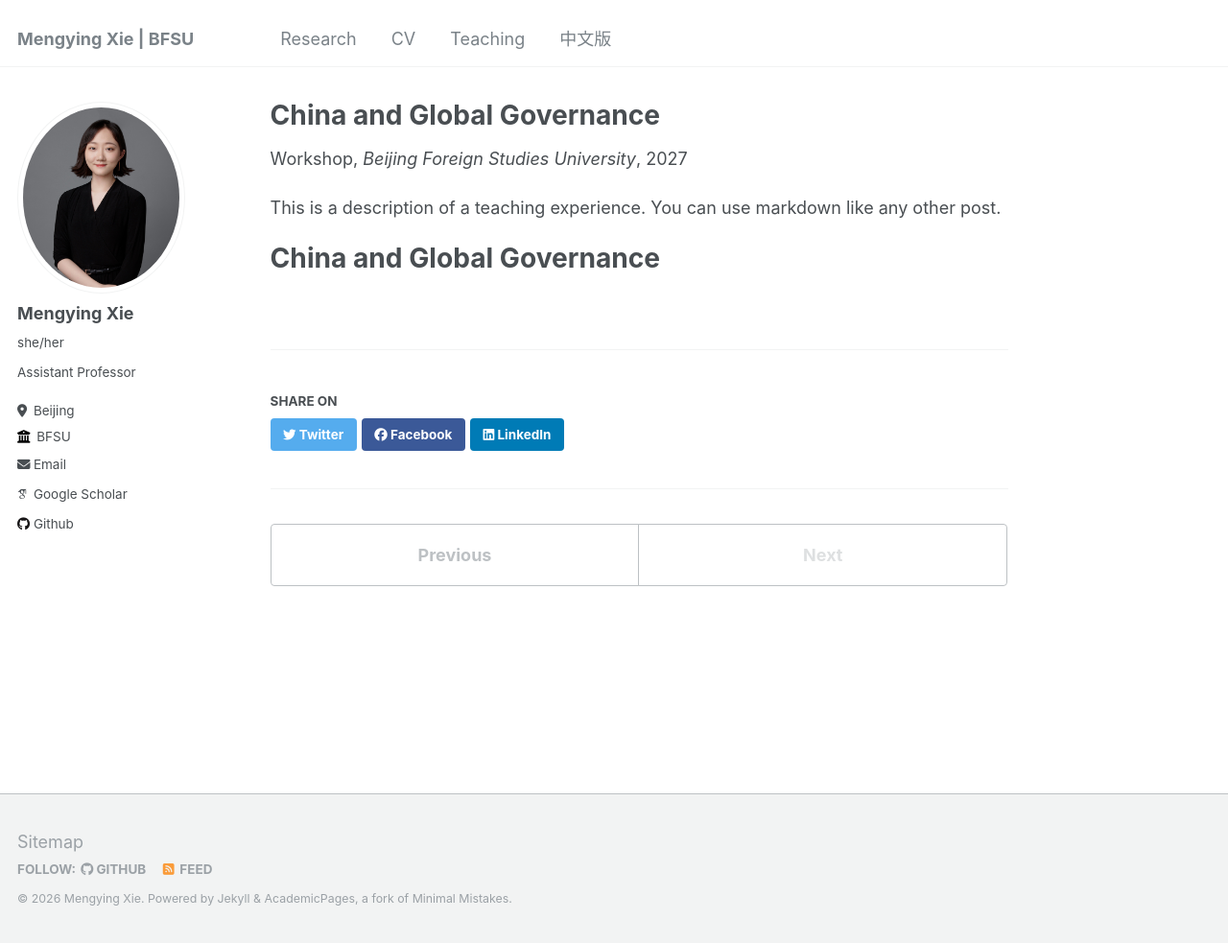
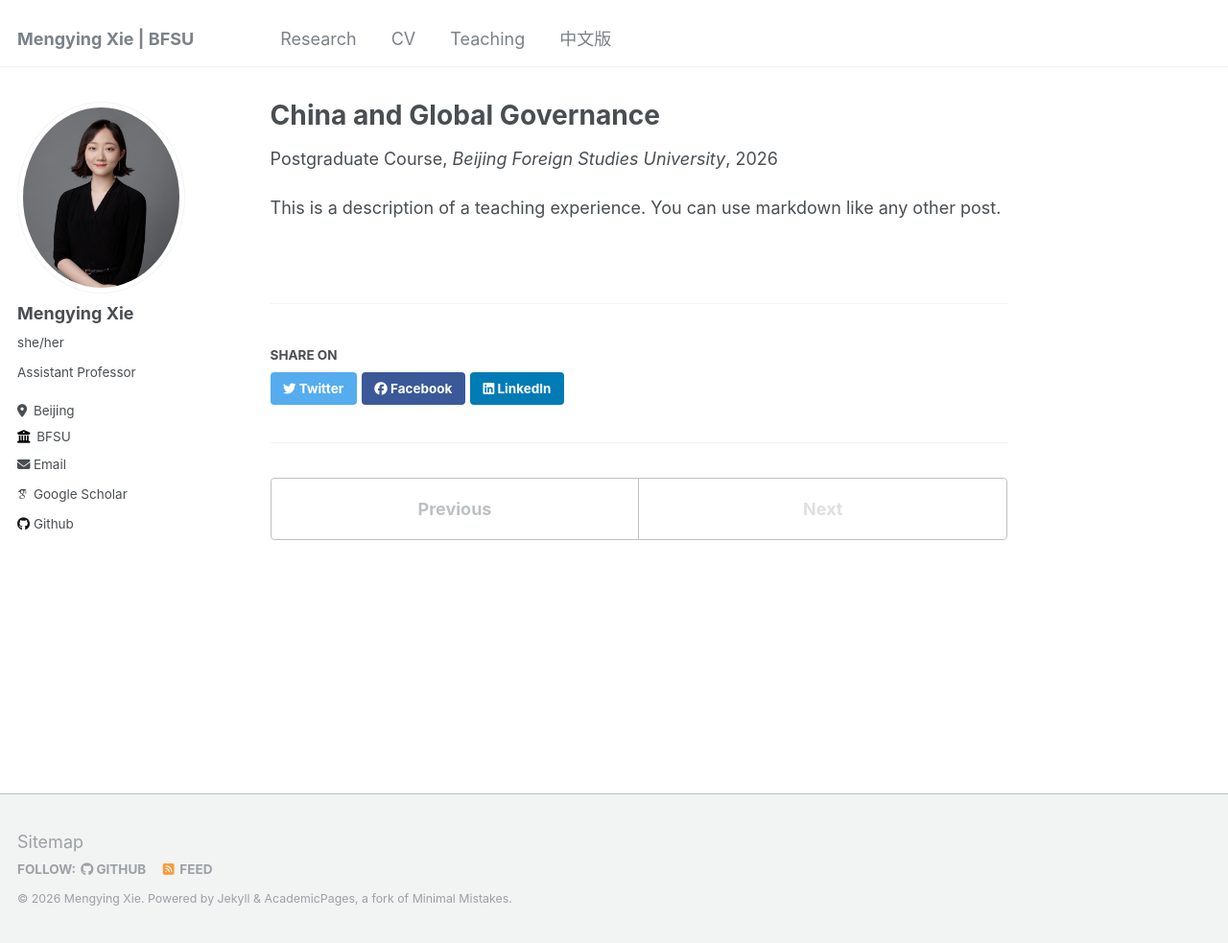
Before and after one commit to xiemythu/xiemythu.github.io, a Jekyll site: the page built from _teaching/2027-spring-teaching-1.md, in a window 1280 px wide and 983 px high. Shown: the whole window at 96% size. Built offline with Jekyll 4.4.1, drawn with Linux system fonts in a browser that asks for light colours; some web fonts are replaced.

Commit message:
Update 2027-spring-teaching-1.md

```diff
--- a/_teaching/2027-spring-teaching-1.md
+++ b/_teaching/2027-spring-teaching-1.md
@@ -1,13 +1,11 @@
 ---
 title: "China and Global Governance"
 collection: teaching
-type: "Workshop"
+type: "Postgraduate Course"
+permalink: /teaching/china-and-global-governance/
 venue: "Beijing Foreign Studies University"
-date: 2027-03-01
+date: 2026-09-01
 location: "Beijing, China"
 ---
 
 This is a description of a teaching experience. You can use markdown like any other post.
-
-China and Global Governance
-======
```
